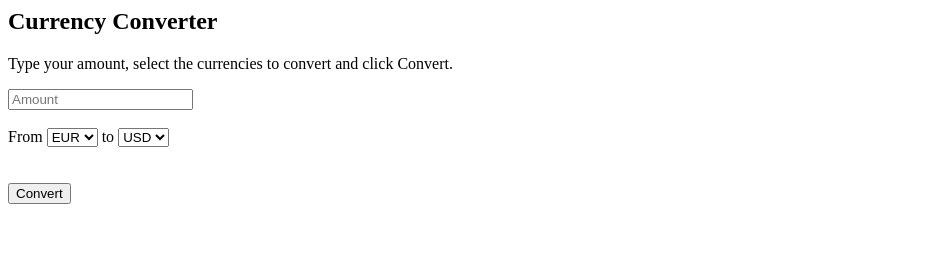
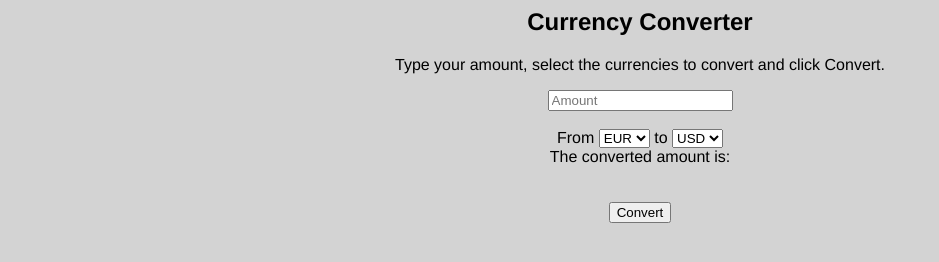
Before and after one commit to ICD0007/Currency-Converter, a plain HTML site: page index.html in a window 1280 px wide. Shown: the whole page, without its empty margins (0-939 px from the left). Drawn offline with nearby package versions, Linux system fonts and the light colour scheme.

Commit message:
Changes in html, added css styling

```diff
--- a/css/style.css
+++ b/css/style.css
@@ -0,0 +1,10 @@
+html {
+    background-color: lightgray;
+    text-align: center;
+    font-family: Helvetica;
+    text-emphasis: none;
+}
+
+.result {
+
+}
--- a/index.html
+++ b/index.html
@@ -15,24 +15,28 @@
     <div id="converter">
     <input id="amount" type="number" placeholder="Amount">
     <br><br>
-    From
+    <span>From</span>
     <select id="from">
         <option value="EUR">EUR</option>
         <option value="GBP">GBP</option>
         <option value="USD">USD</option>
     </select>
-    to
+    <span>to</span>
     <select id="to">
         <option value="USD">USD</option>
         <option value="GBP">GBP</option>
         <option value="EUR">EUR</option>
     </select>
+        </div>
     </div>
+
+    <div id="result">
+        <span>The converted amount is:</span>
+          <div id="converted"></div>
 
     <!--Click button to convert-->
     <br><br>
-    <button type="button" onclick="clickButton()">Convert</button>
-    <p id="buttonResult"></p>
+    <button type="button" id="btn" onclick="converted">Convert</button>
 
 <script src="js/converter.js"></script>
 </body>
```
